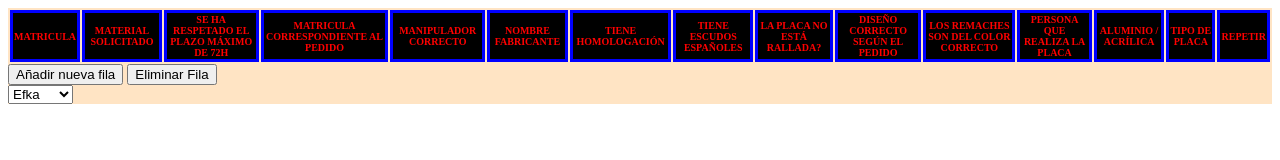
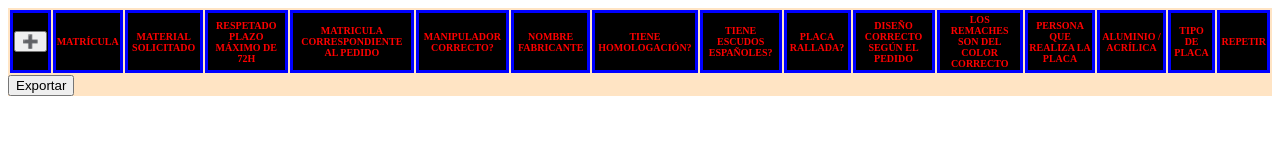
Before and after one commit to Johne88/dev-plac, a plain HTML site: page index.html in a window 1280 px wide. Drawn offline with Linux system fonts and the light colour scheme.

Commit message:
feat: update structure

```diff
--- a/index.html
+++ b/index.html
@@ -2,18 +2,23 @@
 <script src="main.js" defer></script>
 
 <div class="container">
-  <table class="table" id="headtable">
+  <table class="table" id="myTable">
     <thead>
       <tr>
-        <th>MATRICULA</th>
+        <th>
+          <button class="btn primary" onclick="addRow()">
+            ➕
+          </button>
+        </th>
+        <th>MATRÍCULA</th>
         <th>MATERIAL SOLICITADO</th>
-        <th>SE HA RESPETADO EL PLAZO MÁXIMO DE 72H</th>
+        <th>RESPETADO PLAZO MÁXIMO DE 72H</th>
         <th>MATRICULA CORRESPONDIENTE AL PEDIDO</th>
-        <th>MANIPULADOR CORRECTO</th>
+        <th>MANIPULADOR CORRECTO?</th>
         <th>NOMBRE FABRICANTE</th>
-        <th>TIENE HOMOLOGACIÓN</th>
-        <th>TIENE ESCUDOS ESPAÑOLES</th>
-        <th>LA PLACA NO ESTÁ RALLADA?</th>
+        <th>TIENE HOMOLOGACIÓN?</th>
+        <th>TIENE ESCUDOS ESPAÑOLES?</th>
+        <th>PLACA RALLADA?</th>
         <th>DISEÑO CORRECTO SEGÚN EL PEDIDO</th>
         <th>LOS REMACHES SON DEL COLOR CORRECTO</th>
         <th>PERSONA QUE REALIZA LA PLACA</th>
@@ -24,22 +29,6 @@
     </thead>
     <tbody></tbody>
   </table>
-  <div class="form-group">
-    <!-- Button  -->
-    <button type="button" class="btn primary" onclick="agregarFila()">
-      Añadir nueva fila
-    </button>
-    <button type="button" class="btn secondary" onclick="eliminarFila()">
-      Eliminar Fila
-    </button>
 
-    <form name="form1" id="form1" action="/action_page.php">
-      <select name="subject" id="subject">
-        <option value="" selected="selected">John</option>
-        <option value="" selected="selected">Bruno</option>
-        <option value="" selected="selected">Eduard</option>
-        <option value="" selected="selected">Efka</option>
-      </select>
-    </form>
-  </div>
+  <button onclick="exportToJSON()">Exportar</button>
 </div>
--- a/main.js
+++ b/main.js
@@ -1,13 +1,102 @@
-const agregarFila = () => {
-  document.getElementById("headtable").insertRow(-1).innerHTML =
-    '<td> <input type="text"> </td><td> <input class="check" type="checkbox"> </td><td> <input class="check" type="checkbox"> </td><td> <input class="check" type="checkbox"> </td><td> <input class="check" type="checkbox"> </td><td> <input class="check" type="checkbox"> </td><td> <input class="check" type="checkbox"> </td><td> <input class="check" type="checkbox"> </td><td> <input class="check" type="checkbox"> </td><td> <input class="check" type="checkbox"> </td><td> <input class="check" type="checkbox"> </td><td> </td><td></td><td></td><td></td>'
-  /* MATRICULA                        MATERIAL SOLICITADO                            SE HA RESPETADO EL PLAZO                       CORRESPONDIENTE AL PEDIDO                           MANIPULADOR CORRECTO                           NOMBRE FABRICANTE                               TIENE HOMOLGACION                                TIENE ESCUDOS                                  PLACA RALLADA                                  DISEÑO CORRECTO                                  REMACHES CORRECTOS */
+const myTable = document.querySelector('#myTable')
+const tableBody = myTable.tBodies[0]
+
+const addRow = () => {
+  const tr = document.createElement('tr')
+
+  tr.innerHTML = `
+    <td>
+      <button>
+        ❌
+      </button>
+    </td>
+
+    <td>
+      <input type="text">
+    </td>
+
+    <td>
+      <input class="check" type="checkbox">
+    </td>
+
+    <td>
+      <input class="check" type="checkbox">
+    </td>
+
+    <td>
+      <input class="check" type="checkbox">
+    </td>
+
+    <td>
+      <input class="check" type="checkbox">
+    </td>
+
+    <td>
+      <input class="check" type="checkbox">
+    </td>
+
+    <td>
+      <input class="check" type="checkbox">
+    </td>
+
+    <td>
+      <input class="check" type="checkbox">
+    </td>
+
+    <td>
+      <input class="check" type="checkbox">
+    </td>
+
+    <td>
+      <input class="check" type="checkbox">
+    </td>
+
+    <td>
+      <input class="check" type="checkbox">
+    </td>
+
+    <td>
+      <select>
+        <option value="John">John</option>
+        <option value="Bruno">Bruno</option>
+        <option value="Eduard">Eduard</option>
+        <option value="Efka">Efka</option>
+      </select>
+    </td>
+
+    <td>
+      <div>
+        <input type="radio" id="aluminio" name="material" value="aluminio" checked>
+        <label for="aluminio">Aluminio</label>
+      </div>
+
+      <div>
+        <input type="radio" id="acrilica" name="material" value="acrilica">
+        <label for="acrilica">Acrílica</label>
+      </div>
+    </td>
+
+    <td>
+      <select>
+        <option value="Coche">Coche</option>
+        <option value="Moto">Moto</option>
+        <option value="etc">etc</option>
+      </select>
+    </td>
+
+    <td>
+      <input class="check" type="checkbox">
+    </td>
+  `
+  tableBody.appendChild(tr)
+
+  tableBody.querySelectorAll('button').forEach(button => {
+    button.addEventListener('click', () => {
+      button.parentElement.parentElement.remove()
+    })
+  })
 }
 
-const eliminarFila = () => {
-  const table = document.getElementById("headtable")
-  const rowCount = table.rows.length
-
-  if (rowCount <= 1) alert("No se puede eliminar encabezado")
-  else table.deleteRow(rowCount - 1)
+const exportToJSON = () => {
+  console.log(tableBody);
 }
```
